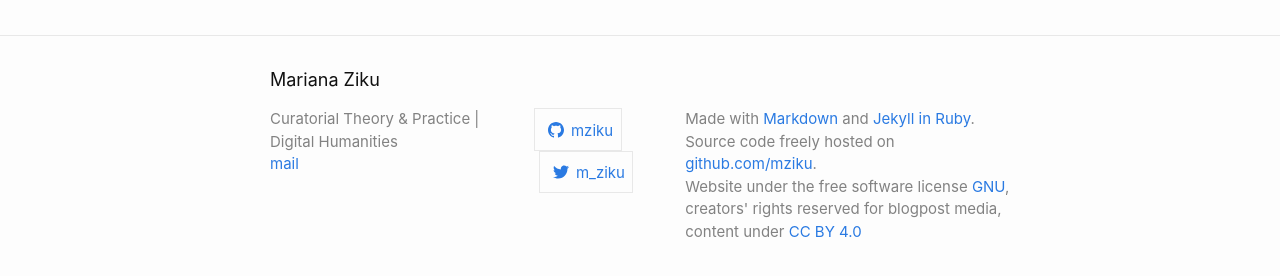
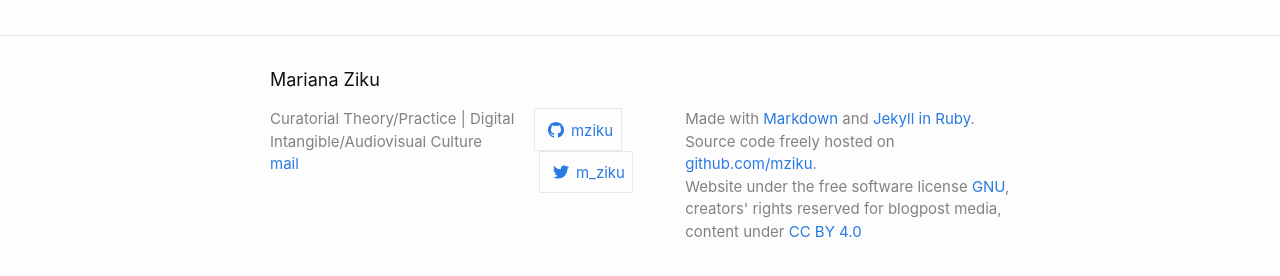
Before and after one commit to mziku/mziku.github.io, a Jekyll site: the page built from index.md, in a window 1280 px wide. Shown: the part 597-873 px from the top of the page. Built offline with Jekyll 4.4.1, drawn with Linux system fonts in a browser that asks for light colours.

Commit message:
Update footer.html

```diff
--- a/_includes/footer.html
+++ b/_includes/footer.html
@@ -8,7 +8,7 @@
       <div class="footer-col-wrapper">
         <div class="footer-col footer-col-1">
           <ul class="contact-list">
-            <li class="p-name">Curatorial Theory & Practice | Digital Humanities</li><li><a class="u-email" href="mailto:ziku@mail.com">mail</a></li></ul>
+            <li class="p-name">Curatorial Theory/Practice | Digital Intangible/Audiovisual Culture</li><li><a class="u-email" href="mailto:ziku@mail.com">mail</a></li></ul>
         </div>
 
         <div class="footer-col footer-col-2"><ul class="social-media-list"><li><a href="https://github.com/mziku"><svg class="svg-icon"><use xlink:href="/assets/minima-social-icons.svg#github"></use></svg> <span class="username">mziku</span></a></li><li><a href="https://www.twitter.com/m_ziku"><svg class="svg-icon"><use xlink:href="/assets/minima-social-icons.svg#twitter"></use></svg> <span class="username">m_ziku</span></a></li></ul>
```
